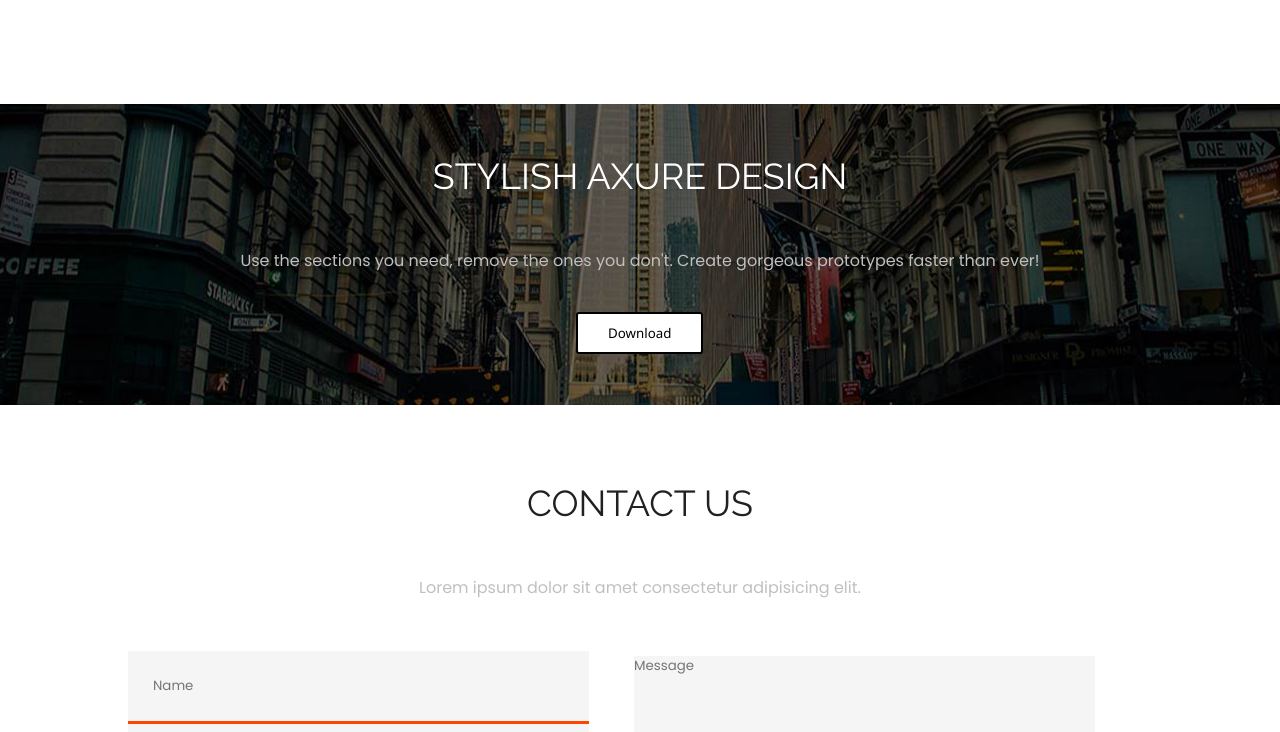
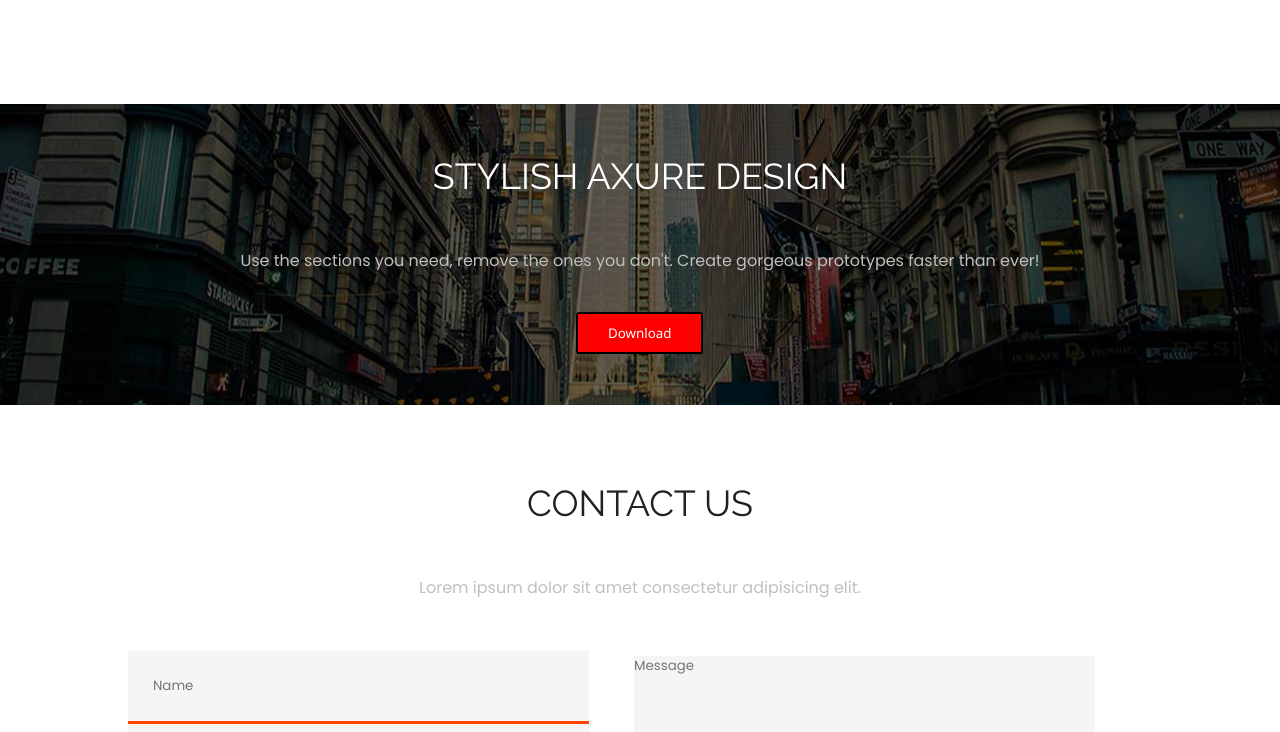
Before and after one commit to She7ataJr/landingAxit, a plain HTML site: page index.html in a window 1280 px wide. In both pictures the pointer is over the button 639 px from the left and 5594 px from the top of the page. Shown: the part 5262-5994 px from the top of the page. Drawn offline with Linux system fonts and the light colour scheme.

Commit message:
btn hover updated

```diff
--- a/style.css
+++ b/style.css
@@ -459,8 +459,8 @@ hr{
     border-radius: 3px;
 }
 .btn:hover{
-    background-color: #ffffff;
-    color: #000000;
+    background-color: #ff0000;
+    color: #ffffff;
     font-family: 'Segoe UI', light;
     border:2px solid #000000;
     transition: all 0.2s;
```
